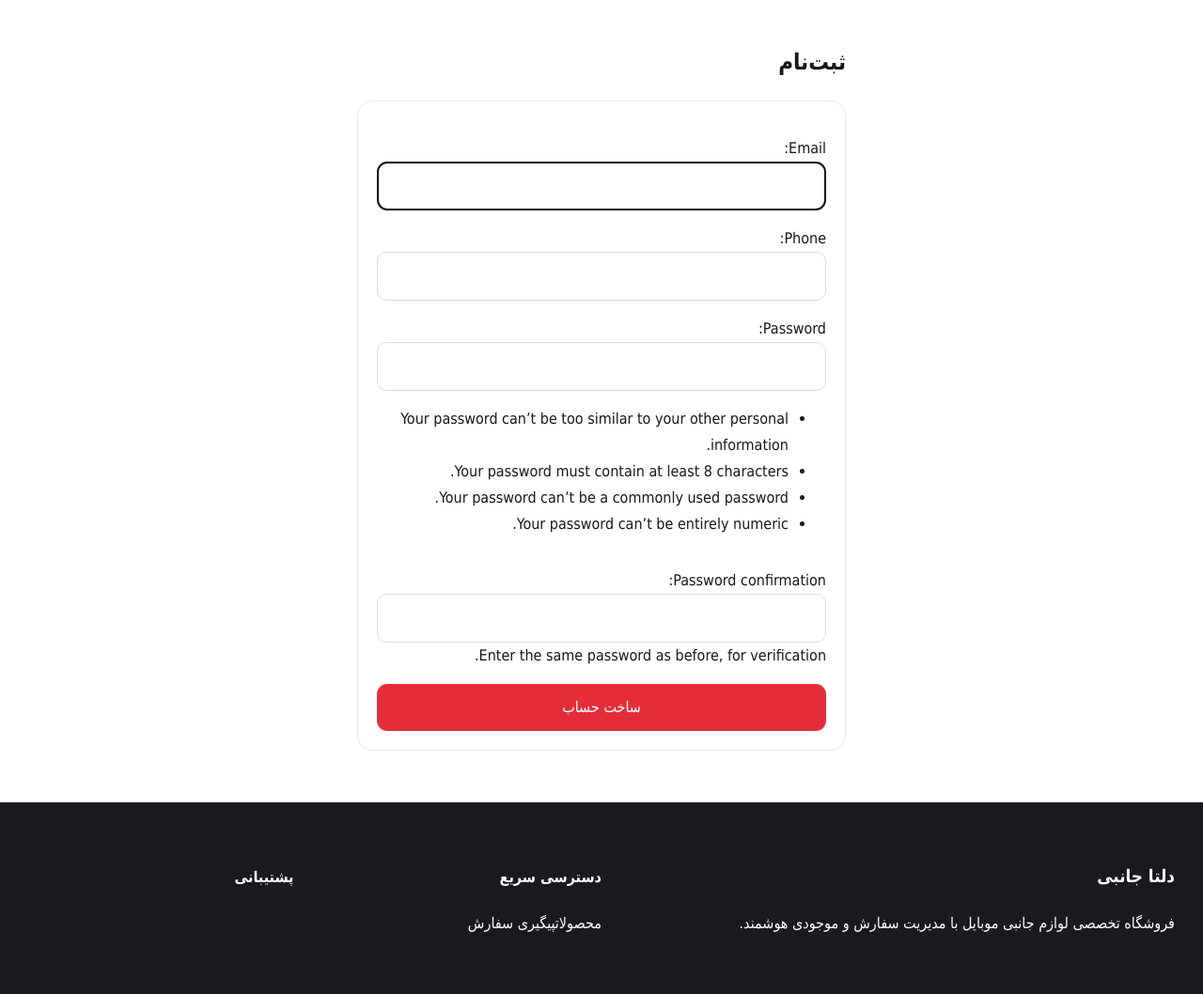
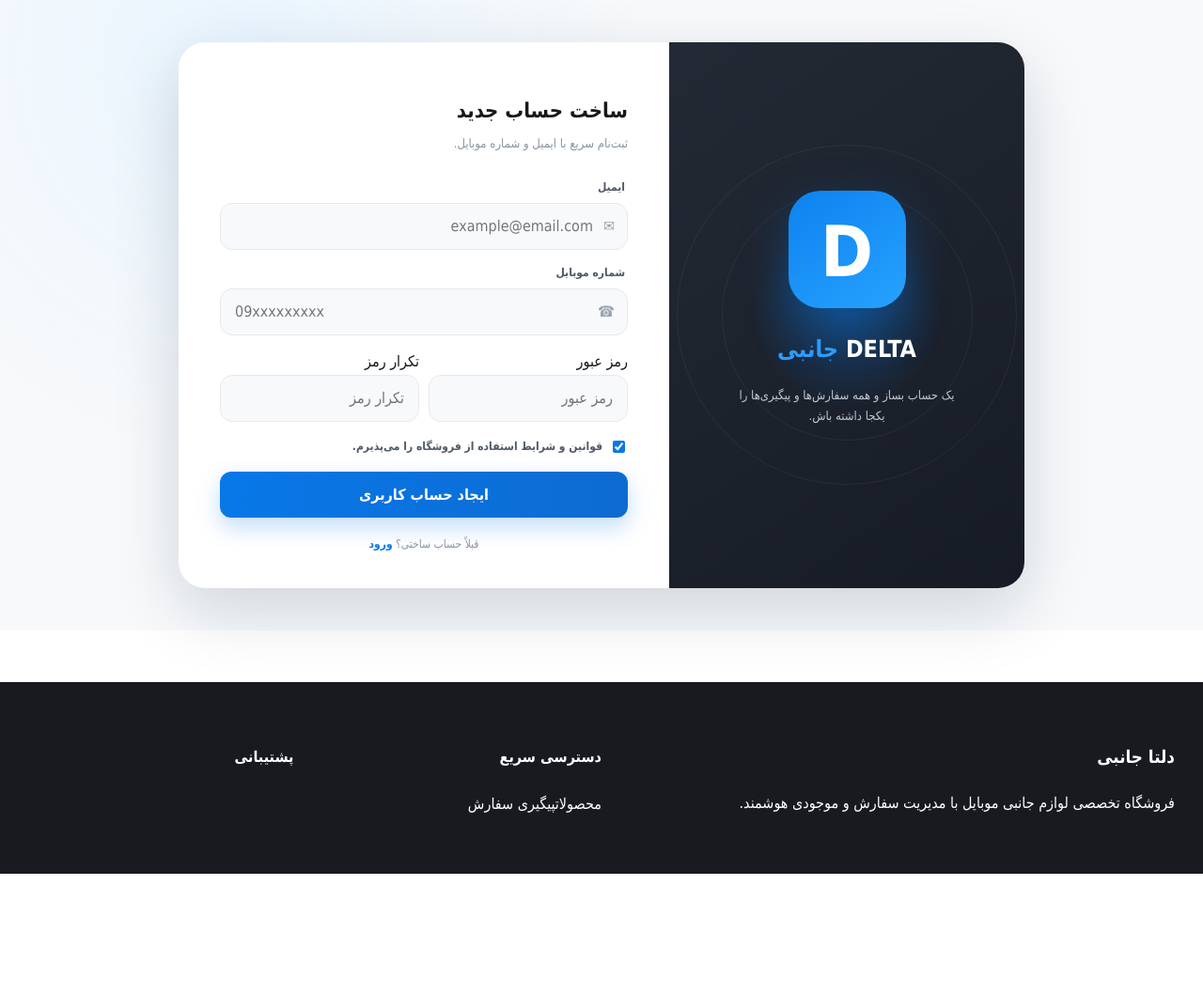
Before and after one commit to deltashopsiavash/deltajanebi, a Django app: page /register/ in a window 1280 px wide. Shown: the part 192-1250 px from the top of the page at 94% size. After the commit the page ends 1122 px from the top, so only its background shows below. Run offline with Django 5.2, Linux system fonts and the light colour scheme; data comes from the database, SQL or seed files in the repository; data that the repository does not hold is empty.

Commit message:
feat: redesign registration page

```diff
--- a/templates/registration/register.html
+++ b/templates/registration/register.html
@@ -1 +1,29 @@
-{% extends 'base.html' %}{% block content %}<section class="auth"><h1>ثبت‌نام</h1><form method="post" class="formbox">{% csrf_token %}{{ form.as_p }}<button class="btn wide">ساخت حساب</button></form></section>{% endblock %}
+{% extends 'base.html' %}
+{% block title %}ثبت‌نام | {{ store_settings.store_name }}{% endblock %}
+{% block content %}
+<section class="auth-page-shell">
+  <div class="auth-page-card">
+    <aside class="auth-brand-panel">
+      <div class="auth-brand-orb"></div>
+      {% if store_settings.logo_url %}<img src="{{ store_settings.logo_url }}" class="auth-brand-logo" alt="">{% else %}<div class="auth-big-mark">D</div><div class="auth-big-name">DELTA <span>جانبی</span></div>{% endif %}
+      <p>یک حساب بساز و همه سفارش‌ها و پیگیری‌ها را یکجا داشته باش.</p>
+    </aside>
+    <section class="auth-form-panel">
+      <div class="auth-heading"><h2>ساخت حساب جدید</h2><p>ثبت‌نام سریع با ایمیل و شماره موبایل.</p></div>
+      {% if form.errors %}<div class="auth-errors">{% for field in form %}{% for error in field.errors %}<div>{{ field.label }}: {{ error }}</div>{% endfor %}{% endfor %}{% for error in form.non_field_errors %}<div>{{ error }}</div>{% endfor %}</div>{% endif %}
+      <form method="post" class="auth-modern-form">
+        {% csrf_token %}
+        <label><span>ایمیل</span><div class="auth-input"><i>✉</i><input type="email" name="email" value="{{ form.email.value|default:'' }}" required autocomplete="email" placeholder="example@email.com"></div></label>
+        <label><span>شماره موبایل</span><div class="auth-input"><i>☎</i><input type="tel" name="phone" value="{{ form.phone.value|default:'' }}" autocomplete="tel" placeholder="09xxxxxxxxx"></div></label>
+        <div class="auth-two-col">
+          <label><span>رمز عبور</span><div class="auth-input"><input type="password" name="password1" required autocomplete="new-password" placeholder="رمز عبور"></div></label>
+          <label><span>تکرار رمز</span><div class="auth-input"><input type="password" name="password2" required autocomplete="new-password" placeholder="تکرار رمز"></div></label>
+        </div>
+        <label class="auth-check auth-terms"><input type="checkbox" checked required><span>قوانین و شرایط استفاده از فروشگاه را می‌پذیرم.</span></label>
+        <button class="auth-primary" type="submit">ایجاد حساب کاربری</button>
+      </form>
+      <div class="auth-switch-note">قبلاً حساب ساختی؟ <a href="{% url 'login' %}" style="color:var(--sf-blue);font-weight:900">ورود</a></div>
+    </section>
+  </div>
+</section>
+{% endblock %}
```
